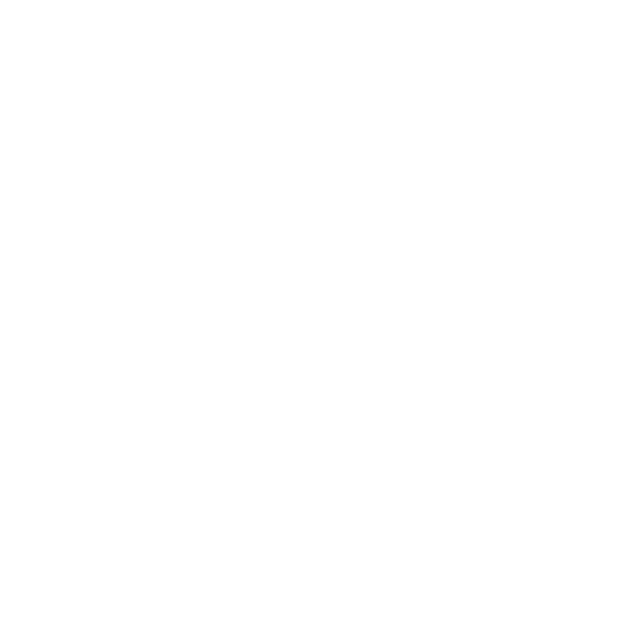
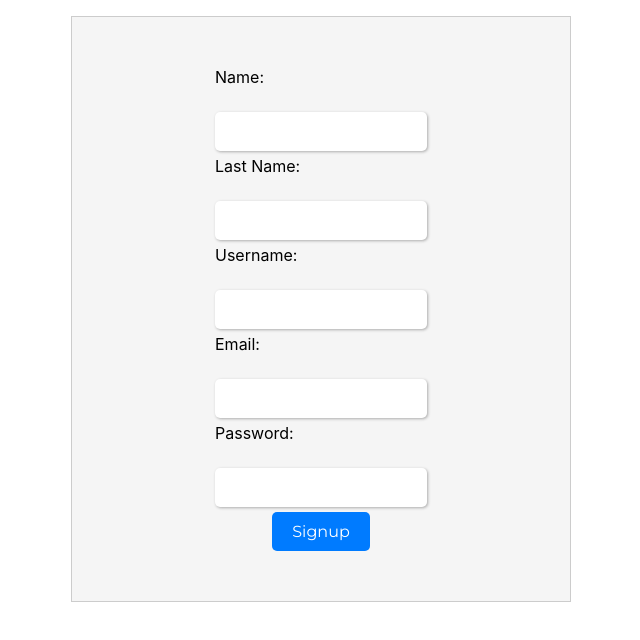
Before and after one commit to aReinoso007/blogapp, a React (Create React App) app: page /signup in a window 1280 px wide. Before the commit this address had no page. Shown: the top 640 px of the page, without its empty margins (319-959 px from the left). Built offline with nearby package versions, Linux system fonts and the light colour scheme.

Commit message:
login and register

```diff
--- a/src/App.js
+++ b/src/App.js
@@ -3,6 +3,8 @@
 import HomePage from "./pages/HomePage";
 import BlogPost from "./pages/BlogPost";
 import { React, useState } from "react";
+import Login from "./components/Login";
+import Register from "./components/Register";
 
 function App() {
   const [getBlogContent, setGetBlogContent] = useState([]);
@@ -14,6 +16,8 @@
       <div className="container">
         <Router>
           <Routes>
+            <Route path="/signup" element={<Register />}/>
+            <Route path="/login" element={<Login />}  />
             <Route path="/" element={<HomePage data={getData} />} />
             <Route path="/blog/:id" element={<BlogPost content={getBlogContent} />} />
           </Routes>
--- a/src/components/BlogItem.js
+++ b/src/components/BlogItem.js
@@ -5,7 +5,7 @@
 const BlogItem = ({blog, content}) => {
   return (
     <div className='blogItem-wrap' key={blog.uid}>
-      <img className='blogItem-cover' src="https://revenuearchitects.com/wp-content/uploads/2017/02/Blog_pic-1030x584.png" alt='cover' />
+      <img className='blogItem-cover' src="https://static.vecteezy.com/system/resources/previews/009/198/869/non_2x/simple-book-icon-illustration-isolated-on-white-background-free-vector.jpg" alt='cover' />
       <Chip label={blog.title} />
       <h3>{blog.title}</h3>
       <p className='blogItem-desc'>{blog.content}</p>
--- /dev/null
+++ b/src/components/Login.js
@@ -0,0 +1,52 @@
+import React, { Component } from "react";
+import "../styles/Login.css"
+
+class Login extends Component {
+
+    constructor(props) {
+        super(props);
+        this.state = {
+            username: "",
+            password: "",
+        };
+
+        this.handleSubmit = this.handleSubmit.bind(this);
+    }
+
+    handleSubmit(event) {
+        event.preventDefault();
+        console.log("Username: ", this.state.username);
+        console.log("Password: ", this.state.password);
+    }
+
+    render() {
+        return (
+            <form onSubmit={this.handleSubmit}>
+                <div>
+                    <label htmlFor="username">Username: </label>
+                    <input
+                        type="text"
+                        id="username"
+                        value={this.state.username}
+                        onChange={(e) => this.setState({ username: e.target.value })}
+                        className="input-field"
+                    />
+                </div>
+                <div>
+                    <label htmlFor="password">Password: </label>
+                    <input
+                        className="input-field"
+                        type="password"
+                        id="password"
+                        value={this.state.password}
+                        onChange={(e) => this.setState({ password: e.target.value })}
+                    />
+                </div>
+                <button className="submit-btn" type="submit">Log In</button>
+            </form>
+        );
+    }
+
+}
+
+export default Login;
--- /dev/null
+++ b/src/components/Register.js
@@ -0,0 +1,83 @@
+import React, { Component } from "react";
+import "../styles/Register.css"
+class Register extends Component {
+  constructor(props) {
+    super(props);
+
+    this.state = {
+      name: "",
+      lastName: "",
+      username: "",
+      email: "",
+      password: "",
+    };
+
+    this.handleSubmit = this.handleSubmit.bind(this);
+  }
+
+  handleSubmit(event) {
+    event.preventDefault();
+    console.log("Name: ", this.state.name);
+    console.log("Last Name: ", this.state.lastName);
+    console.log("Username: ", this.state.username);
+    console.log("Email: ", this.state.email);
+    console.log("Password: ", this.state.password);
+  }
+
+  render() {
+    return (
+      <div className="register-container">
+        <form onSubmit={this.handleSubmit}>
+        <div>
+          <label htmlFor="name">Name: </label>
+          <input
+            type="text"
+            id="name"
+            value={this.state.name}
+            onChange={(e) => this.setState({ name: e.target.value })}
+          />
+        </div>
+        <div>
+          <label htmlFor="lastName">Last Name: </label>
+          <input
+            type="text"
+            id="lastName"
+            value={this.state.lastName}
+            onChange={(e) => this.setState({ lastName: e.target.value })}
+          />
+        </div>
+        <div>
+          <label htmlFor="username">Username: </label>
+          <input
+            type="text"
+            id="username"
+            value={this.state.username}
+            onChange={(e) => this.setState({ username: e.target.value })}
+          />
+        </div>
+        <div>
+          <label htmlFor="email">Email: </label>
+          <input
+            type="email"
+            id="email"
+            value={this.state.email}
+            onChange={(e) => this.setState({ email: e.target.value })}
+          />
+        </div>
+        <div>
+          <label htmlFor="password">Password: </label>
+          <input
+            type="password"
+            id="password"
+            value={this.state.password}
+            onChange={(e) => this.setState({ password: e.target.value })}
+          />
+        </div>
+        <button type="submit">Signup</button>
+      </form>
+      </div>
+    );
+  }
+}
+
+export default Register;
--- a/src/config/Api.js
+++ b/src/config/Api.js
@@ -1,12 +1,20 @@
 import axios from 'axios'
 
-const BLOG_API_URL="http://localhost:500/api/v1/blog/";
+const BASE_URL="http://localhost:500/api/v1/blog/";
 
-class APIService{
+export const signUp = (newUser) =>{
+    return axios.post(BASE_URL+'registro', newUser);
+}
+
+export const blogList = async ()=>{
+    const url = "http://localhost:500/api/v1/blog/posts/";
+    return axios.get(url).then((res)=>{
+        return res.data;
+    })
+
+}
 
 
-    getAllBlogs(){
-       return axios.get(BLOG_API_URL+'posts/');
-    }
+export const getMyPosts = (uid) =>{
+    return axios.get(BASE_URL+'');
 }
-export default new APIService();
--- a/src/pages/HomePage.js
+++ b/src/pages/HomePage.js
@@ -3,7 +3,7 @@
 import BlogList from '../components/BlogList';
 import Header from '../components/Header';
 import SearchBar from '../components/SearchBar';
-import APIService from '../config/Api';
+import { blogList } from '../config/Api';
 
 const HomePage = ({ data }) => {
   const [blogs, setBlogs] = useState([]);
@@ -22,22 +22,17 @@
   };
   // Clear search and show all blogs
   const handleClearSearch = () => {
-    APIService.getAllBlogs().then((res) => {
-      setBlogs(res.data)
-    }).catch(function (ex) {
-      console.log('Response parsing failed. Error: ', ex);
-    });
+    blogList().then((res) => {
+      setBlogs(res);
+    })
     setSearchKey("");
   };
 
   useEffect(() => {
-    APIService.getAllBlogs().then((res) => {
-      console.log('res ',res)
-      setBlogs(res.data)
-    }).catch(function (ex) {
-      console.log('Response parsing failed. Error: ', ex);
-    });
-  }, []);
+    blogList().then((res) => {
+        setBlogs(res);
+    })
+} , []);
 
   // function to get selected blog content
   const BlogContent = (id) => {
@@ -58,6 +53,10 @@
       />
       {/* Blog List & Empty View */}
       {!blogs.length ? <EmptyList /> : <BlogList blogs={blogs} content={BlogContent} />}
+      <br />
+      <br />
+      <br />
+      <br />
     </div>
   );
 };
--- /dev/null
+++ b/src/styles/Login.css
@@ -0,0 +1,17 @@
+.input-field {
+    padding: 10px;
+    border-radius: 5px;
+    border: 1px solid #ccc;
+    margin-bottom: 10px;
+    width: 100%;
+  }
+
+  .submit-btn {
+    background-color: #4caf50;
+    color: #fff;
+    border: none;
+    padding: 10px 20px;
+    border-radius: 5px;
+    cursor: pointer;
+    font-size: 16px;
+  }
--- /dev/null
+++ b/src/styles/Register.css
@@ -0,0 +1,49 @@
+.register-container {
+    width: 500px;
+    margin: 0 auto;
+    padding: 50px;
+    background-color: #f5f5f5;
+    border: 1px solid #ccc;
+  }
+
+  h2 {
+    margin-top: 0;
+  }
+
+  form {
+    display: flex;
+    flex-direction: column;
+    align-items: center;
+  }
+
+  label {
+    display: flex;
+    flex-direction: column;
+    margin-bottom: 20px;
+  }
+
+  input {
+    padding: 10px;
+    border-radius: 5px;
+    border: none;
+    box-shadow: 1px 1px 3px rgba(0, 0, 0, 0.3);
+    font-size: 16px;
+    width: 100%;
+    margin-top: 5px;
+    margin-bottom: 5px;
+  }
+
+  button[type="submit"] {
+    background-color: #007bff;
+    color: #fff;
+    border: none;
+    padding: 10px 20px;
+    border-radius: 5px;
+    font-size: 16px;
+    cursor: pointer;
+    transition: background-color 0.3s ease;
+  }
+
+  button[type="submit"]:hover {
+    background-color: #0062cc;
+  }
```
Also changed, not shown: src/pages/AddPost.js (added, +21 -0 lines).
